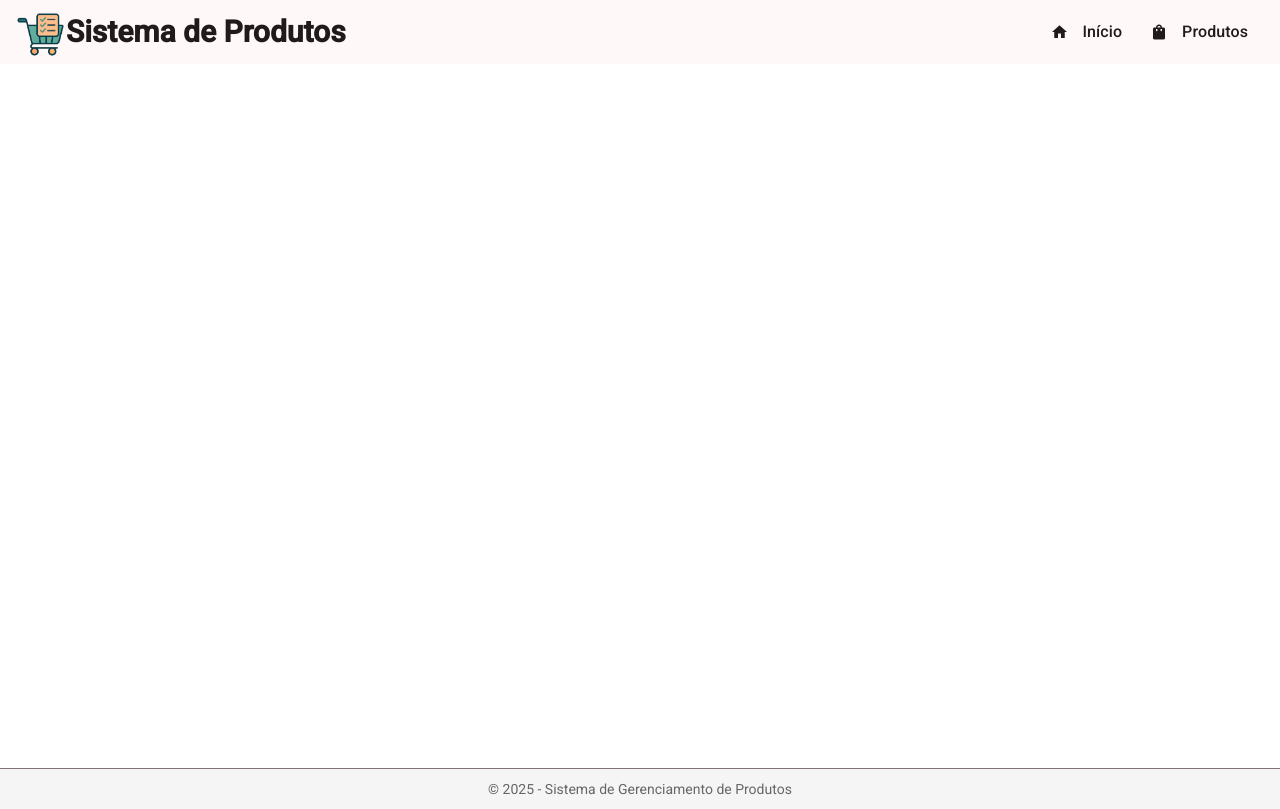
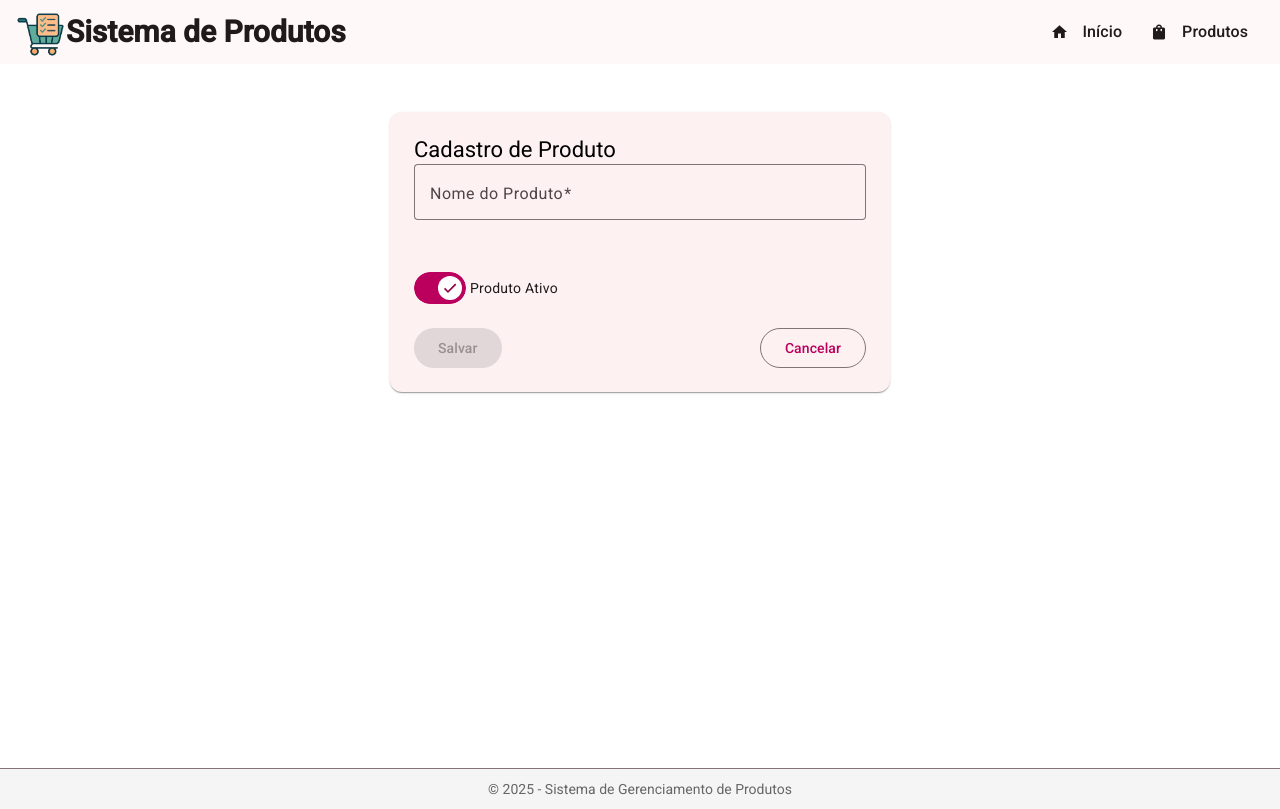
Before and after one commit to Ingrid236/prog_webI-Atividade2-1VA-Vers-oFinal, an Angular app: page /produtos/novo in a window 1280 px wide. Before the commit this address led to /. Built offline with nearby package versions, Linux system fonts and the light colour scheme.

Commit message:
Implementação da funcionalidade dos botões

```diff
--- a/src/app/app-routing.module.ts
+++ b/src/app/app-routing.module.ts
@@ -5,7 +5,8 @@ import {ProdutoFormComponent} from './produto/produto-form/produto-form.componen
 
 const routes: Routes = [
   {path: '', component: HomeComponentComponent},
-  {path: 'produto', component: ProdutoFormComponent},
+  {path: 'produtos', component: HomeComponentComponent},
+  {path: 'produtos/novo', component: ProdutoFormComponent},
 ];
 
 @NgModule({
--- a/src/app/produto/produto-form/produto-form.component.scss
+++ b/src/app/produto/produto-form/produto-form.component.scss
@@ -17,10 +17,11 @@
 }
 
 .toggle-container {
-  margin-bottom: 24px;
+  margin: 16px 0;
 }
 
 .form-actions {
   display: flex;
   justify-content: space-between;
+  margin-top: 24px;
 }
```
